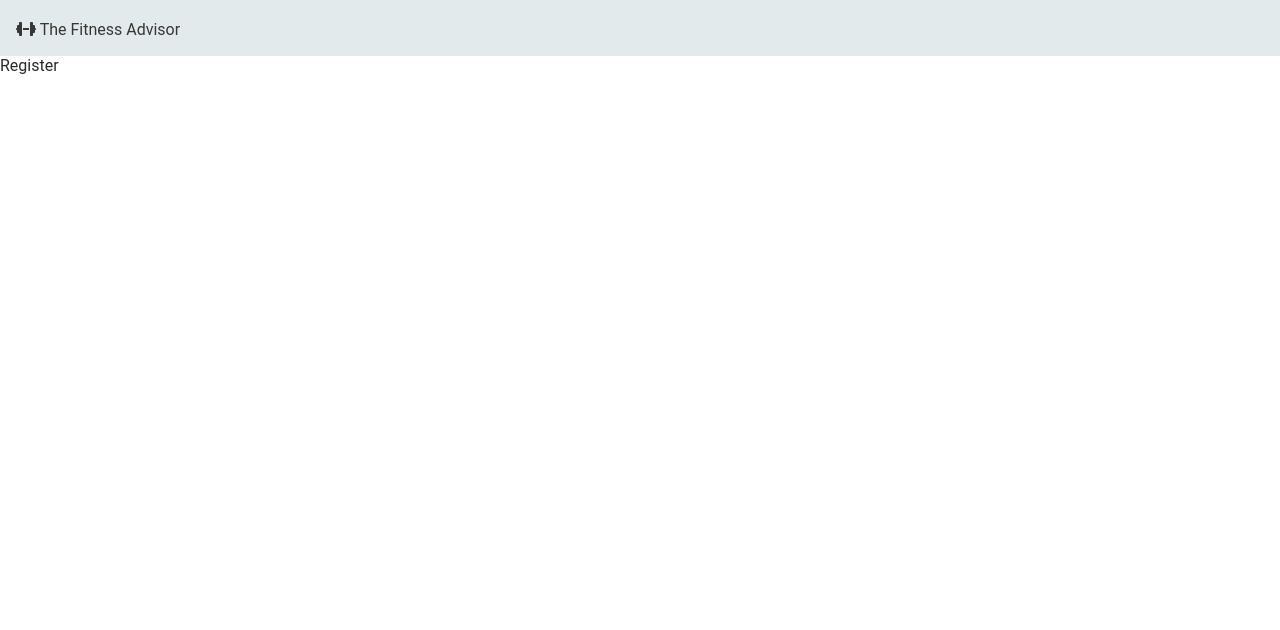
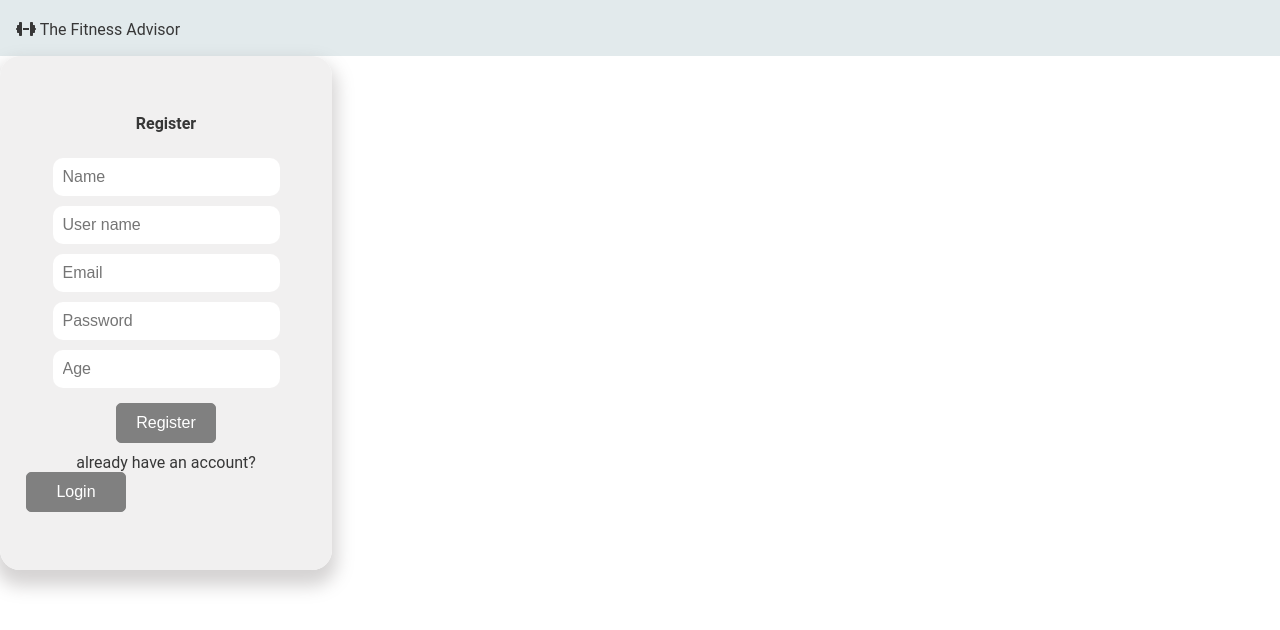
Before and after one commit to clauadri/fitness-app, a React (Create React App) app: page /register in a window 1280 px wide. Shown: the top 630 px of the page. Built offline with nearby package versions, Linux system fonts and the light colour scheme; no server answers.

Commit message:
register form added

```diff
--- a/src/components/navbar/Styles.css
+++ b/src/components/navbar/Styles.css
@@ -2,8 +2,14 @@
 width: 100%;
 background-color: rgba(226, 234, 236, 0.993);
 padding: 1em;
+display: flex;
+justify-content: space-between;
 }
 .logo-wrapper {
     font-size: 20px;
     color: rgb(55, 55, 55);
 }
+.userName-wrapper {
+    line-height: 1.5;
+    padding: 0 2em;
+}
--- a/src/pages/home/Home.jsx
+++ b/src/pages/home/Home.jsx
@@ -1,24 +1,19 @@
 import React from "react";
 import { useSelector } from "react-redux";
 import { useNavigate } from "react-router-dom";
-import { useDispatch } from "react-redux";
-import { logoutUser } from "../../redux/auth/auth.actions";
 import "./Styles.css";
 
 const Home = () => {
   const { user } = useSelector((state) => state.auth);
 
   const navigate = useNavigate();
-  const dispatch = useDispatch();
+
   const goToLogin = () => {
     navigate("/login");
   };
 
   const chooseProgram = () => {
     navigate("/step-goal");
-  };
-  const logOut = () => {
-    dispatch(logoutUser(navigate));
   };
 
   return (
@@ -30,7 +25,6 @@ const Home = () => {
       ) : (
         <div>
           <button onClick={chooseProgram}>Select your program</button>
-          <button onClick={logOut}>Logout</button>
         </div>
       )}
     </div>
--- a/src/pages/user-info/login/Login.jsx
+++ b/src/pages/user-info/login/Login.jsx
@@ -1,4 +1,4 @@
-import React, { useState } from "react";
+import React from "react";
 import { useNavigate } from "react-router-dom";
 import { useForm } from "react-hook-form";
 import "./Styles.css";
@@ -7,12 +7,12 @@ import { loginUser } from "../../../redux/auth/auth.actions";
 
 const Login = () => {
   const navigate = useNavigate();
+  const dispatch = useDispatch();
   const {
     register,
     handleSubmit,
     formState: { errors, isValid },
   } = useForm();
-  const dispatch = useDispatch();
   const send = async (formData) => {
     dispatch(loginUser(formData, navigate));
     navigate("/");
@@ -24,7 +24,6 @@ const Login = () => {
 
   return (
     <div className="login-wrapper">
-      <div className="login-container">
       <form onSubmit={handleSubmit(send)} className="login">
         <h2>Login</h2>
         <div>
@@ -59,7 +58,6 @@ const Login = () => {
         <button onClick={goToRegister}>Register</button>
       </div>
     </div>
-    </div>
   );
 };
 
--- a/src/pages/user-info/login/Styles.css
+++ b/src/pages/user-info/login/Styles.css
@@ -1,5 +1,6 @@
-.login-container {
-    padding: 1em;
+.login-wrapper {
+  justify-content: center;
+  padding: 1em 3em;
   max-width: 300px;
   text-align: center;
   border-radius: 20px;
@@ -8,7 +9,7 @@
   margin-bottom: 20px;
 }
 
-  .login-container h2 {
+  .login-wrapper h2 {
     padding: 10px;
   }
 
@@ -20,12 +21,12 @@
     align-items: center;
   }
 
-  .login-container div {
+  .login-wrapper div {
     display: flex;
     flex-direction: column;
     padding: 10px;
   }
-  .login-container input {
+  .login-wrapper input {
     background: none;
     border: solid 1px rgb(197, 200, 202);
     margin: 5px;
@@ -34,7 +35,7 @@
     border: none;
     background-color: rgb(255, 255, 255);
   }
-  .login-container button {
+  .login-wrapper button {
     background: none;
     border: solid 1px grey;
     padding: 10px;
@@ -44,14 +45,9 @@
     color: #ffff;
   }
 
-  .login-container button:hover {
+  .login-wrapper button:hover {
     background: none;
     border: solid 1px lightseagreen;
     background-color: lightseagreen;
     color: #ffff;
   }
-  .login-wrapper {
-      display: flex;
-      justify-content: center;
-      padding-top: 3em;
-  }
--- a/src/pages/user-info/register/Register.jsx
+++ b/src/pages/user-info/register/Register.jsx
@@ -1,8 +1,98 @@
 import React from "react";
+import { useForm } from "react-hook-form";
 import "./Styles.css";
+import { useNavigate } from "react-router-dom";
+import { useDispatch } from "react-redux";
+import { newUser } from "../../../redux/auth/auth.actions";
 
 const Register = () => {
-  return <div>Register</div>;
+  const navigate = useNavigate();
+  const dispatch = useDispatch();
+  const {
+    register,
+    handleSubmit,
+    formState: { errors, isValid },
+  } = useForm();
+  const send = async (formData) => {
+    console.log(formData);
+    dispatch(newUser(formData, navigate));
+    navigate("/login");
+  };
+
+  const goToLogin = () => {
+    navigate("/login");
+  };
+  return (
+    <div className="register-wrapper">
+      <form onSubmit={handleSubmit(send)} className="register">
+        <h2>Register</h2>
+        <div>
+          <input
+            placeholder="Name"
+            type="text"
+            name="name"
+            {...register("name", {
+              required: "Introduce tu email, por favor",
+              minLength: {
+                value: 2,
+                message: "el email tiene que ser mas largo",
+              },
+            })}
+          />
+          <input
+            placeholder="User name"
+            type="text"
+            name="user"
+            {...register("user", {
+              required: "Introduce tu email, por favor",
+              minLength: {
+                value: 2,
+                message: "el email tiene que ser mas largo",
+              },
+            })}
+          />
+          <input
+            placeholder="Email"
+            type="email"
+            name="email"
+            {...register("email", {
+              required: "Introduce tu email, por favor",
+              minLength: {
+                value: 2,
+                message: "el email tiene que ser mas largo",
+              },
+            })}
+          />
+          <input
+            placeholder="Password"
+            type="password"
+            name="password"
+            {...register("password", {
+              required: "El password tiene que existir",
+              // pattern: /^(?=.*[a-z])(?=.*[A-Z])(?=.*[0-9])(?=.*[!@#$%^&*_=+-]).{8,12}$/,
+            })}
+          />
+          <input
+            placeholder="Age"
+            type="text"
+            name="age"
+            {...register("age", {
+              required: "Introduce tu email, por favor",
+              minLength: {
+                value: 2,
+                message: "el email tiene que ser mas largo",
+              },
+            })}
+          />
+        </div>
+        <button>Register</button>
+      </form>
+      <div>
+        <p>already have an account?</p>
+        <button onClick={goToLogin}>Login</button>
+      </div>
+    </div>
+  );
 };
 
 export default Register;
--- a/src/pages/user-info/register/Styles.css
+++ b/src/pages/user-info/register/Styles.css
@@ -0,0 +1,52 @@
+.register-wrapper {
+  justify-content: center;
+  padding: 3em 1em;
+  max-width: 300px;
+  text-align: center;
+  border-radius: 20px;
+  box-shadow: 0 11px 17px 5px rgba(128, 121, 121, 0.33);
+  background-color: rgba(240, 239, 239, 0.897);
+  margin-bottom: 20px;
+}
+  .register-wrapper h2 {
+    padding: 10px;
+  }
+
+  .register {
+    min-height: 300px;
+    display: flex;
+    flex-direction: column;
+    justify-content: space-around;
+    align-items: center;
+  }
+
+  .register-wrapper div {
+    display: flex;
+    flex-direction: column;
+    padding: 10px;
+  }
+  .register-wrapper input {
+    background: none;
+    border: solid 1px rgb(197, 200, 202);
+    margin: 5px;
+    padding: 10px;
+    border-radius: 10px;
+    border: none;
+    background-color: rgb(255, 255, 255);
+  }
+  .register-wrapper button {
+    background: none;
+    border: solid 1px grey;
+    padding: 10px;
+    border-radius: 5px;
+    width: 100px;
+    background-color: gray;
+    color: #ffff;
+  }
+
+  .register-wrapper button:hover {
+    background: none;
+    border: solid 1px lightseagreen;
+    background-color: lightseagreen;
+    color: #ffff;
+  }
--- a/src/pages/user-info/user/User.jsx
+++ b/src/pages/user-info/user/User.jsx
@@ -1,8 +1,20 @@
 import React from "react";
 import "./Styles.css";
+import { useNavigate } from "react-router-dom";
+import { useDispatch } from "react-redux";
+import { logoutUser } from "../../../redux/auth/auth.actions";
 
 const User = () => {
-  return <div>User</div>;
+  const navigate = useNavigate();
+  const dispatch = useDispatch();
+  const logOut = () => {
+    dispatch(logoutUser(navigate));
+  };
+  return (
+    <div>
+      <button onClick={logOut}>Logout</button>
+    </div>
+  );
 };
 
 export default User;
```
Lines whose indentation alone changed are shown as unchanged.
